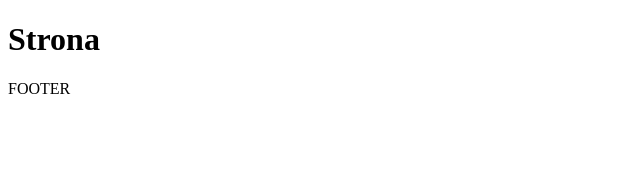
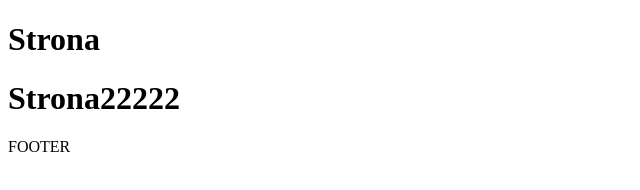
Before and after one commit to KarolSzczerepa/repo, a plain HTML site: page index.html in a window 1280 px wide. Shown: the whole page, without its empty margins (0-640 px from the left). Drawn offline with Linux system fonts and the light colour scheme.

Commit message:
body commit

```diff
--- a/index.html
+++ b/index.html
@@ -5,6 +5,7 @@
     </head>
     <body>
         <h1>Strona</h1>
+        <h1>Strona22222</h1>
     </body>
     <footer>
         <p>FOOTER</p>
```
